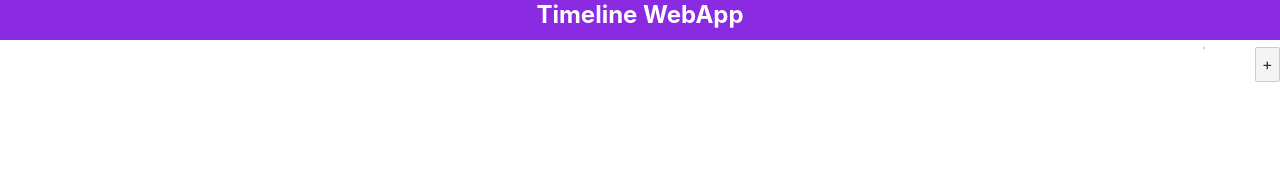
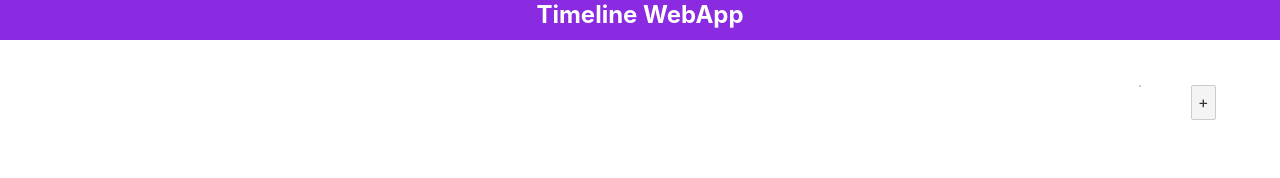
Before and after one commit to asoback/timelines, a Svelte app: page / in a window 1280 px wide. Shown: the top 178 px of the page. Built offline with nearby package versions, Linux system fonts and the light colour scheme.

Commit message:
html reorganization

```diff
--- a/src/AddItem.svelte
+++ b/src/AddItem.svelte
@@ -84,9 +84,9 @@
 
 	.container {
 		display: flexbox;
-		position: relative;
-		float: right;
-		top: 5;
+		position: absolute;
+		right: 5%;
+		top: 5%;
 		margin-top: 3px;
 	}
 
--- a/src/Timeline.svelte
+++ b/src/Timeline.svelte
@@ -391,13 +391,19 @@
     display: inline-block;
     position: relative;
   }
+
+  .timeline_full_container {
+
+  }
 </style>
 
+
+
+<div class='timeline_full_container'>
   {#if focused_interest_id < 0}
     <AddItem on:message={handleAddEvent} on:time_label={handleUpdateTime} on:time_len={handleUpdateTimeLen} on:interest={handleNewInterest}/>
   {/if}
 
-<div class='timeline_full_container'>
   <div class='container'>
       <div class='timeline' style='width: {timeline_length_px}px;'> <!--use:dndzone={{items, flipDurationMs}} -->
           <div class='event_space' style="--today-px: {today_px}px; --yesterday-px: {yesterday_px}px;">
@@ -436,7 +442,6 @@
         <span>{date_display}</span>
       </div>
   </div>
-</div>
 
   {#if edit_menu_expanded && focused_interest_id < 0}
     <div class="edit_menu">
@@ -456,3 +461,4 @@
       on:interest_end_date={HandleEditEndDateInterest}
     />
   {/if}
+</div>
```
Lines whose indentation alone changed are shown as unchanged.
